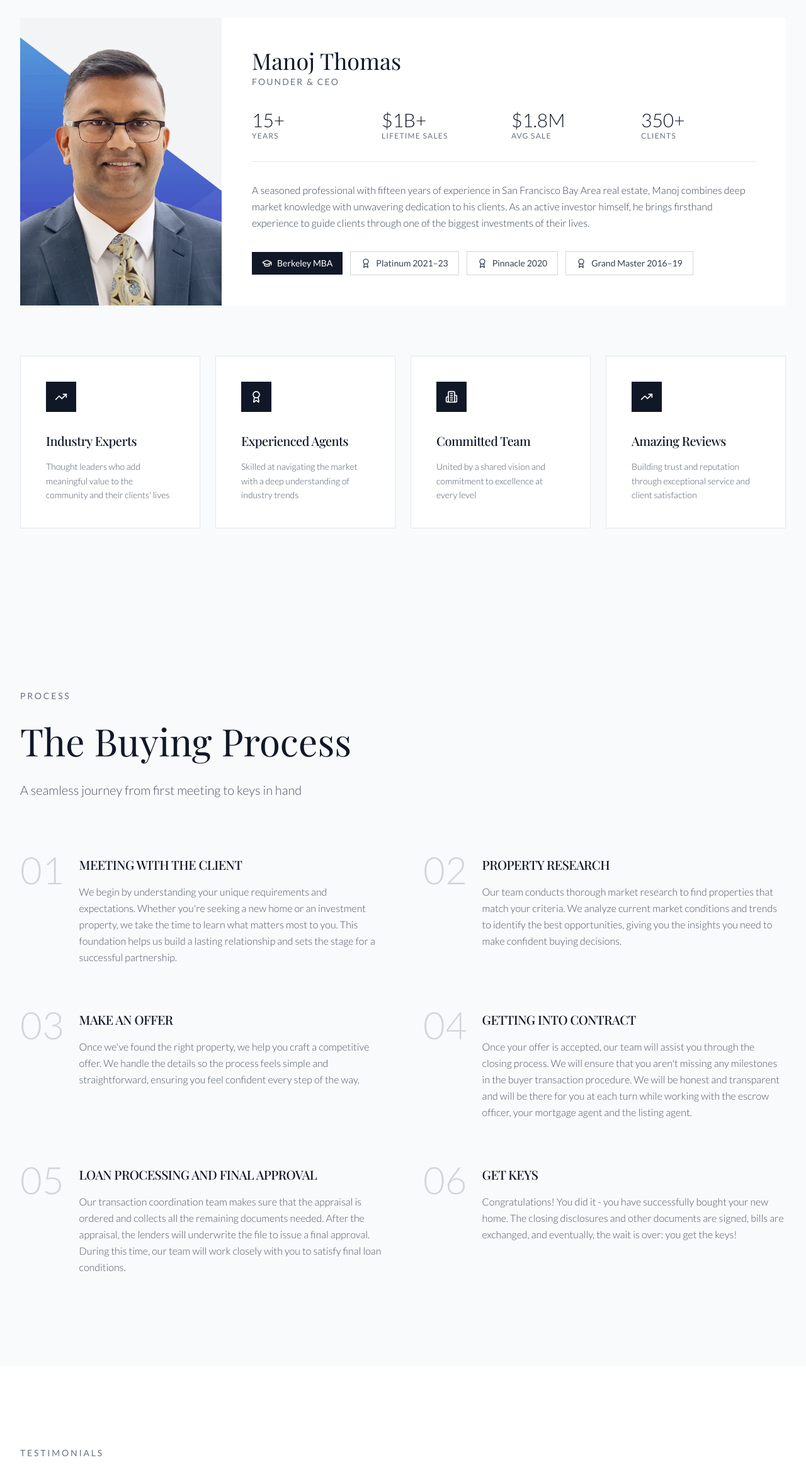
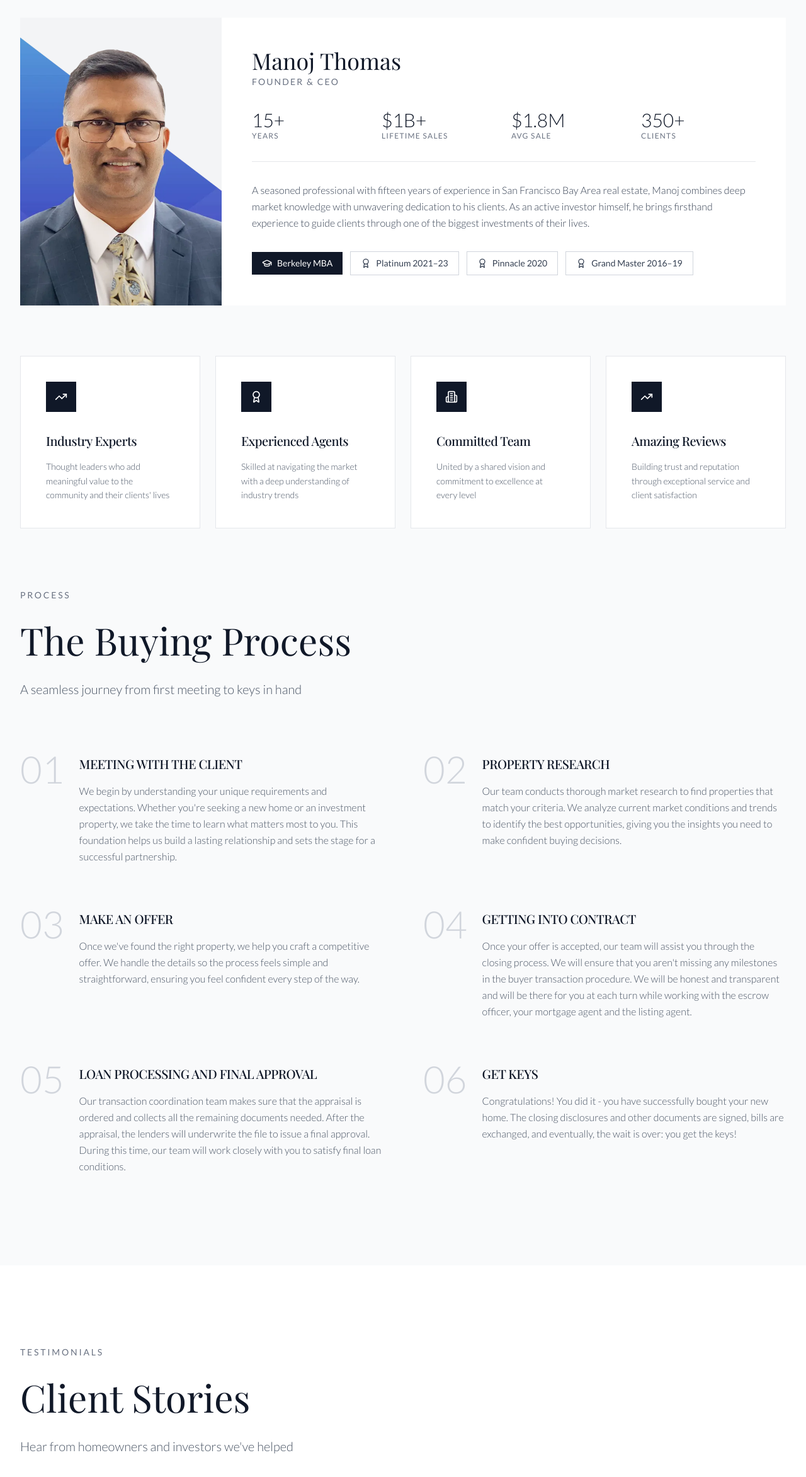
Before and after one commit to neilthomass/cascade, a React (Vite) app: page / in a window 1280 px wide. Shown: the part 3001-5346 px from the top of the page at 63% size. Built offline with nearby package versions, Linux system fonts and the light colour scheme; a web font is replaced by a local one.

Commit message:
Fix footer email overflow and reduce section padding

```diff
--- a/src/app/components/AboutSection.tsx
+++ b/src/app/components/AboutSection.tsx
@@ -2,7 +2,7 @@ import { Award, GraduationCap, Building2, TrendingUp } from 'lucide-react';
 
 export function AboutSection() {
   return (
-    <section id="about" className="py-32 bg-gray-50">
+    <section id="about" className="pt-32 pb-16 bg-gray-50">
       <div className="max-w-7xl mx-auto px-6 lg:px-8">
         {/* Profile Section */}
         <div className="bg-white mb-20">
--- a/src/app/components/BuyingProcess.tsx
+++ b/src/app/components/BuyingProcess.tsx
@@ -35,7 +35,7 @@ export function BuyingProcess() {
   ];
 
   return (
-    <section className="py-32 bg-gray-50">
+    <section className="pt-8 pb-32 bg-gray-50">
       <div className="max-w-7xl mx-auto px-6 lg:px-8">
         <div className="max-w-3xl mb-20">
           <p className="text-sm tracking-[0.2em] text-gray-500 mb-6">PROCESS</p>
--- a/src/app/components/Footer.tsx
+++ b/src/app/components/Footer.tsx
@@ -39,11 +39,11 @@ export function Footer() {
           </div>
 
           {/* Contact */}
-          <div>
+          <div className="min-w-0">
             <h3 className="text-sm tracking-[0.2em] mb-6">CONTACT</h3>
             <ul className="space-y-3 text-gray-400 font-light text-sm">
               <li><a href="tel:+14087577353" className="hover:text-white transition-colors">(408) 757-7353</a></li>
-              <li><a href="mailto:info@cascadecaliforniarealty.com" className="hover:text-white transition-colors">info@cascadecaliforniarealty.com</a></li>
+              <li><a href="mailto:info@cascadecaliforniarealty.com" className="hover:text-white transition-colors break-all">info@cascadecaliforniarealty.com</a></li>
             </ul>
           </div>
         </div>
```
Also changed, not shown: 1 other file (tests, documents, lock files or other folders).
